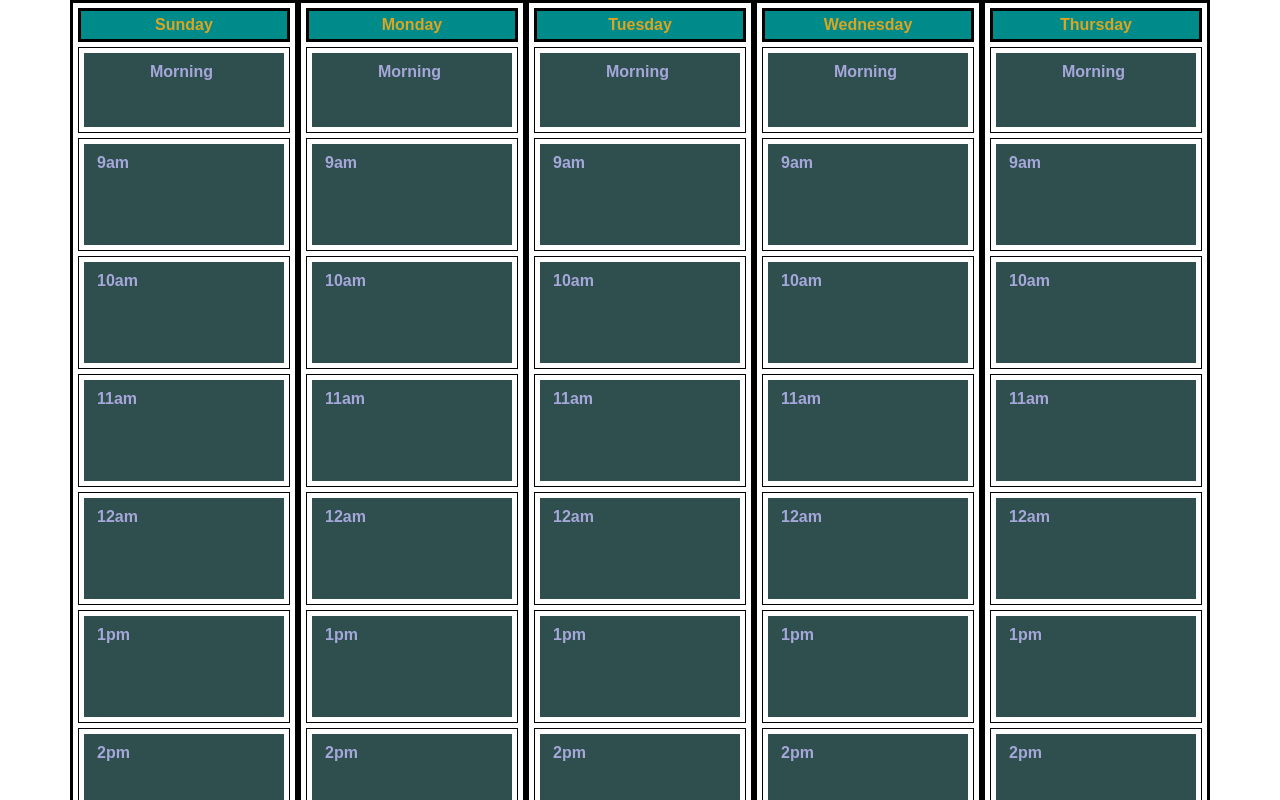
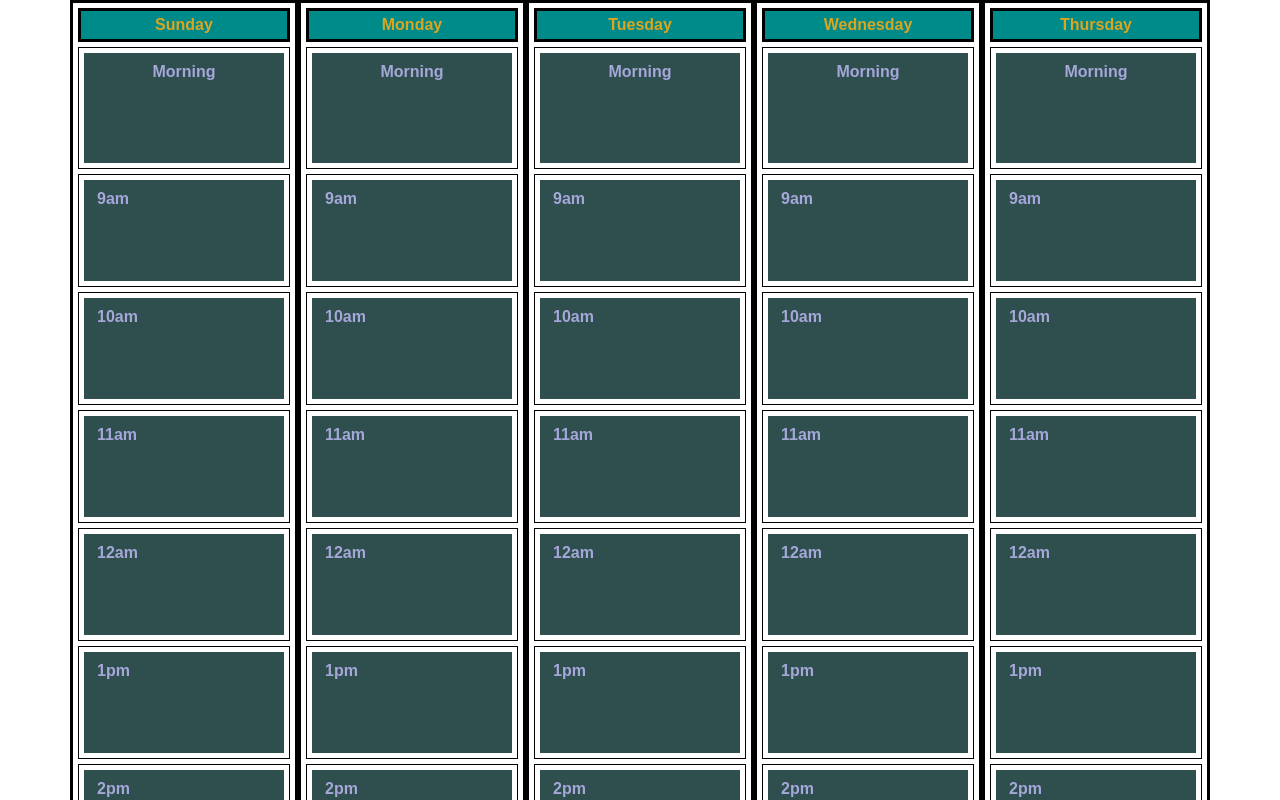
Before and after one commit to milonti/CAutoProject, a React (Create React App) app: page / in a window 1280 px wide. Shown: the top 800 px of the page. Built offline with nearby package versions, Linux system fonts and the light colour scheme.

Commit message:
Modal works to modify data, and you can reset a slot

```diff
--- a/src/App.css
+++ b/src/App.css
@@ -94,7 +94,7 @@ div.filled {
 .modSubmit div:active{
   background-color: gray
 }
-#closeModBtn {
+.closeModBtn {
   display: inline-block;
   background-color: red;
   width: 1em;
@@ -105,6 +105,19 @@ div.filled {
   cursor: default;
   font-weight: bold;
 }
+.clearSlotBtn {
+  display: inline-block;
+  position: relative;
+  background-color: firebrick;
+  width: 1em;
+  text-align: center;
+  color: white;
+  border: 4px white solid;
+  border-radius: 10%;
+  cursor: default;
+  font-weight: bold;
+  left: 115px;
+}
 .close {
   text-align: center;
 }
--- a/src/components/cmp_PopupModal.jsx
+++ b/src/components/cmp_PopupModal.jsx
@@ -10,7 +10,10 @@ class PopupModal extends Component {
       open:true,
       x: xp,
       y: yp,
-      slotid: id
+      slotid: id,
+      modalName: '',
+      modalPhone: '',
+      modalType:'Phone Call',
     })
   }
   closeModal(){
@@ -83,7 +86,7 @@ class PopupModal extends Component {
             <tr>
               <td className='label'><span>Name:&nbsp; </span> </td>
               <td><input type="text" id='modalName' name='modalName' onChange={this.handleChange} ></input></td>
-              <td className='close'><div id='closeModBtn' onClick={this.close}>X</div></td>
+              <td className='close'><div className='closeModBtn' onClick={this.close}>X</div></td>
             </tr>
             <tr>
               <td className='label'><span>Phone:&nbsp; </span> </td>
--- a/src/components/cmp_SmartDaySched.jsx
+++ b/src/components/cmp_SmartDaySched.jsx
@@ -21,6 +21,7 @@ class SmartDaySched extends Component {
   }
   constructor(props){
     super(props);
+    this.handler2 = this.props.handler2.bind(this);
     this.handleChildEvent = this.props.handler.bind(this);
     //Slots is going to map to table rows
     //As such rows 0,1,11 will have special initialization
@@ -46,7 +47,7 @@ class SmartDaySched extends Component {
       //Ternary helps us get correct mapping to AM and PM and right hour number
       timeString = (hour+7<13 ? (hour+7)+"am" : (hour-5)+"pm")
       let slotForHelper = <SmartTimeSlot time={timeString} id={this.props.dayOfWeek + timeString}
-        slot={this.state.slotInfo[hour]} handler={this.handleChildEvent} />
+        slot={this.state.slotInfo[hour]} handler={this.handleChildEvent} handler2={this.handler2}/>
       this.slots[hour] = this.createTdRowFromComponent(slotForHelper,hour);
     }
     return this.slots;
--- a/src/components/cmp_SmartTimeSlot.jsx
+++ b/src/components/cmp_SmartTimeSlot.jsx
@@ -5,6 +5,7 @@ class SmartTimeSlot extends Component {
   constructor(props){
     super(props);
     this.handleClick = this.props.handler.bind(this);
+    this.handleClick2 = this.props.handler2.bind(this);
   }
   render() {
     if(this.props.slot.name === undefined || this.props.slot.name === ''){
@@ -15,7 +16,7 @@ class SmartTimeSlot extends Component {
   renderUnfilled() {
     return (
       <div className="timeSlot unfilled" id={this.props.id} onClick={(e)=>this.handleClick(e,this.props.id)}>
-        <span className="time">{this.props.time}</span>
+        <span className="time">{this.props.time}</span><div></div><br/>
           <span className="meetingInfo"></span><br />
           <span className="meetingInfo"></span><br />
           <span className="meetingInfo"></span><br />
@@ -24,8 +25,8 @@ class SmartTimeSlot extends Component {
   }
   renderFilled() {
     return (
-      <div className="timeSlot filled" id={this.props.id} onClick={(e)=>this.handleClick(e,this.props.id)} >
-        <span className="time">{this.props.time}</span><br />
+      <div className="timeSlot filled" id={this.props.id} onClick={(e)=>this.handleClick2(e,this.props.id)} >
+        <span className="time">{this.props.time}</span><div className='clearSlotBtn' >X</div><br />
         <span className="meetingInfo">Name: {this.props.slot.name}</span><br />
         <span className="meetingInfo">Phone #: {this.props.slot.phone}</span><br />
         <span className="meetingInfo">Type: {this.props.slot.type}</span>
@@ -42,7 +43,8 @@ SmartTimeSlot.defaultProps = {
   time: "Midnight",
   id: "MondayMidnight",
   slot: {'name':'','phone':'','type':''},
-  handler: () => {}
+  handler: () => {},
+  handler2: () => {},
 }
 
 
--- a/src/components/cmp_SmartWeekSched.jsx
+++ b/src/components/cmp_SmartWeekSched.jsx
@@ -19,14 +19,12 @@ type:'stuff'
 
 class SmartWeekSched extends Component {
   handleChildEvent(e,data){
+    if(data.endsWith("close")){
+
+    }
     let hour = parseInt(data.substring(data.search(/\d/),data.length-2));
     hour = (data.substring(data.length-2) === 'am' ? hour-7 : hour+5);
     let day = data.substring(data.search(/\d/),-1);
-    let sslot = this.props.filledSlots[day+hour]
-    let newState = Object.assign(this.state);
-    let aslot = disdis.slot;
-    newState.daySlots[day][hour] = sslot;
-    this.setState(newState);
     var targ = e.target;
     while(targ.tagName !== "TD"){
       targ = targ.parentElement;
@@ -40,8 +38,15 @@ class SmartWeekSched extends Component {
       this.modal.getWrappedInstance().toggleModal(modx,mody,day+hour);
     }
   }
+  clearTimeSlotChild(e,data){
+    let hour = parseInt(data.substring(data.search(/\d/),data.length-2));
+    hour = (data.substring(data.length-2) === 'am' ? hour-7 : hour+5);
+    let day = data.substring(data.search(/\d/),-1);
+    let newState = Object.assign(this.state);
+    newState.daySlots[day][hour] = {'name':'','phone':'','type':'Phone Call'}
+    this.setState(newState);
+  }
   updateInfoFromChildren(e,data){
-    console.log(data);
     let hour = parseInt(data.id.substring(data.id.search(/\d/)));
     let day = data.id.substring(0,data.id.search(/\d/));
     let sslot = this.props.filledSlots[day+hour]
@@ -62,6 +67,7 @@ class SmartWeekSched extends Component {
     super(props);
     this.updateInfoFromChildren = this.updateInfoFromChildren.bind(this);
     this.handleChildEvent = this.handleChildEvent.bind(this);
+    this.clearTimeSlotChild = this.clearTimeSlotChild.bind(this);
     this.dow = {
       1:'Monday',
       2:'Tuesday',
@@ -76,7 +82,7 @@ class SmartWeekSched extends Component {
     for(let d in this.dow){
       this.daySlots[this.dow[d]] = {}
       for(let hour = 2; hour < 11; hour++){
-        this.daySlots[this.dow[d]][hour] = {'name':'','phone':'123','type':'n'};
+        this.daySlots[this.dow[d]][hour] = {'name':'','phone':'','type':''};
       }
     }
     this.state = {
@@ -93,7 +99,8 @@ class SmartWeekSched extends Component {
           <tbody>
             <SmartDaySched
               dayOfWeek={this.dow[d]} dayType={(d >= 5)?'weekend':'weekday'}
-              handler={this.handleChildEvent} slotInfo={this.state.daySlots[this.dow[d]]} />
+              handler={this.handleChildEvent} slotInfo={this.state.daySlots[this.dow[d]]}
+              handler2={this.clearTimeSlotChild} />
           </tbody>
         </table>
       )
```
